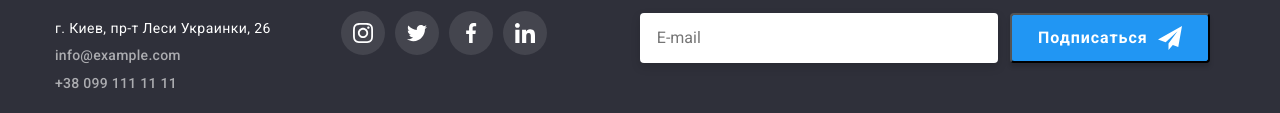
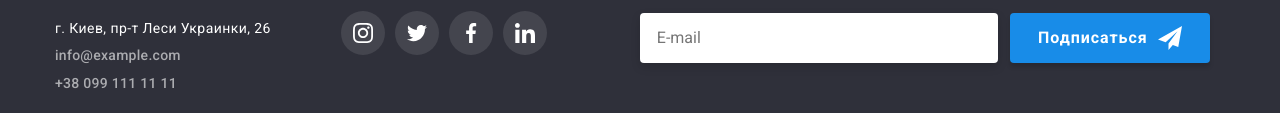
Before and after one commit to strelezzzz/goit-markup-hw-06, a plain HTML site: page portfolio.html in a window 1280 px wide. In both pictures the pointer is over the button "Подписаться". Shown: the part 1731-1844 px from the top of the page. Drawn offline with nearby package versions, Linux system fonts and the light colour scheme.

Commit message:
update styles for email-button

```diff
--- a/css/styles.css
+++ b/css/styles.css
@@ -469,7 +469,9 @@ a.active-page {
 }
 
 .hero .buttons:hover,
-.hero .buttons:focus {
+.hero .buttons:focus,
+.email-button:hover,
+.email-button:focus {
   background-color: var(--hero-active-button);
   box-shadow: 0px 4px 4px rgba(0, 0, 0, 0.15);
 }
@@ -747,6 +749,8 @@ a.active-page {
   text-align: center;
   min-width: 200px;
   min-height: 50px;
+  padding: 0;
+  border: none;
 
   font-weight: bold;
   font-size: 16px;
```
